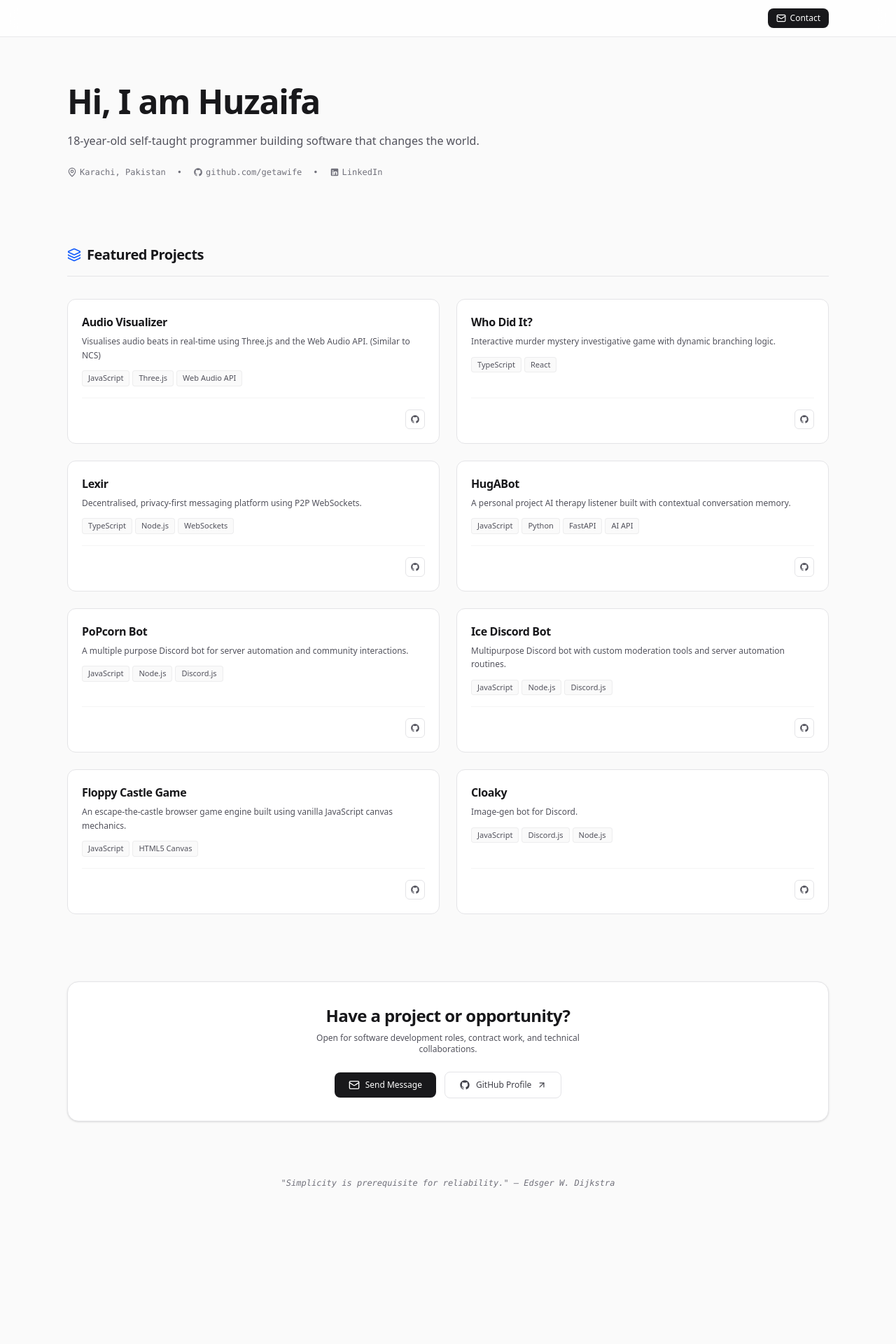
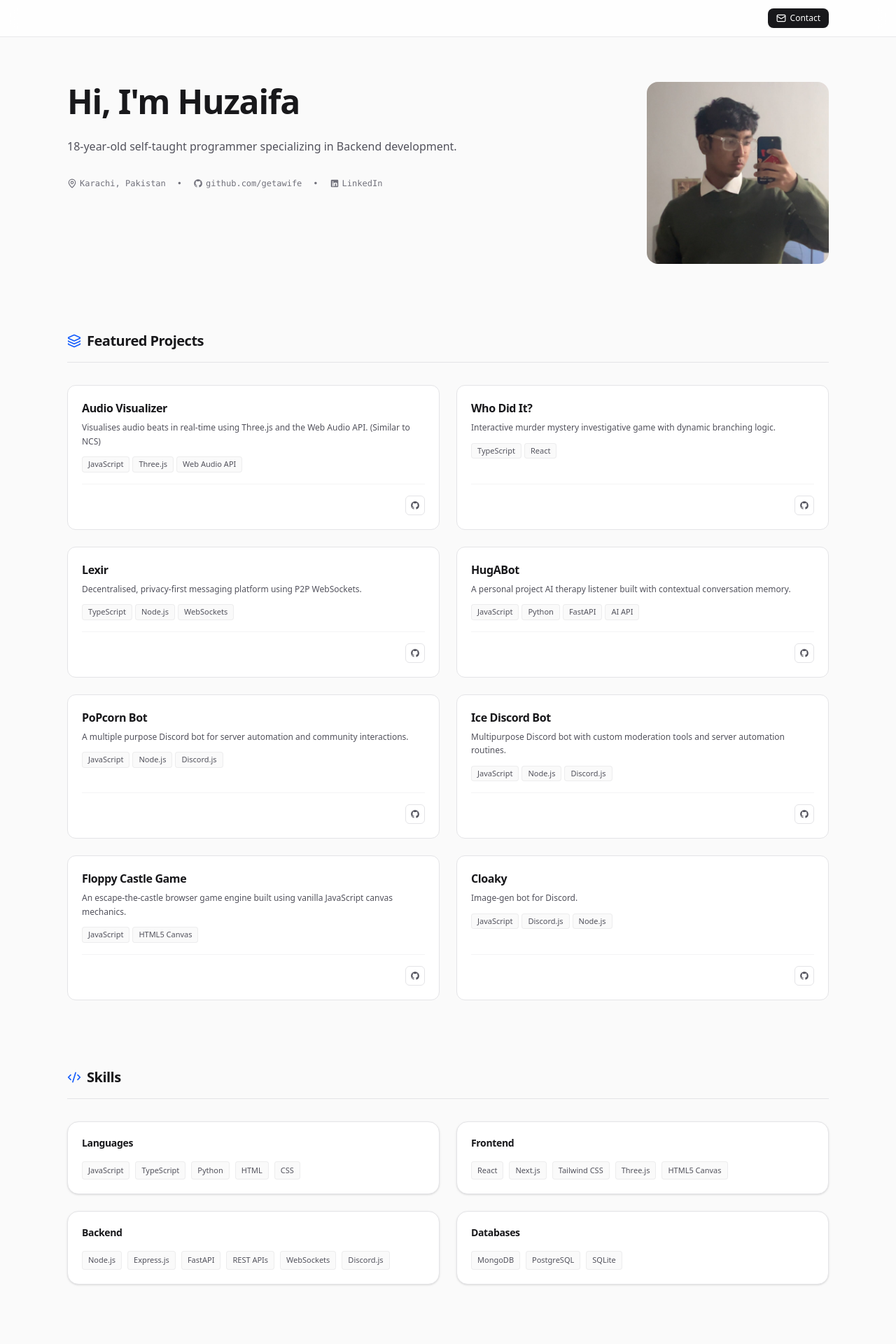
Before and after one commit to getawife/newportfolio, a Next.js app: page / in a window 1280 px wide. Shown: the top 1920 px of the page at 70% size. Before the commit the page ends 1730 px from the top, so only its background shows below. Built offline with nearby package versions, Linux system fonts and the light colour scheme.

Commit message:
pushed updates

```diff
--- a/app/layout.tsx
+++ b/app/layout.tsx
@@ -2,7 +2,7 @@ import "./globals.css";
 import type { Metadata } from "next";
 
 export const metadata: Metadata = {
-  title: "Huzaifa Adnan (@getawife) — Software Engineer & Systems Builder",
+  title: "Huzaifa Adnan — Software Engineer & Systems Builder",
   description:
     "Personal engineering portfolio of Huzaifa Adnan, an 18-year-old self-taught programmer based in Karachi, Pakistan specializing in TypeScript, Next.js, systems, and web tools.",
   keywords: [
@@ -17,8 +17,7 @@ export const metadata: Metadata = {
   authors: [{ name: "Huzaifa Adnan", url: "https://github.com/getawife" }],
   openGraph: {
     title: "Huzaifa Adnan — Software Engineer Portfolio",
-    description:
-      "Self-taught developer crafting focused web applications, interactive software, and developer tools.",
+    description: "Self-taught developer focused on open source side projects.",
     type: "website",
   },
 };
--- a/app/page.tsx
+++ b/app/page.tsx
@@ -1,13 +1,16 @@
 "use client";
 
 import { useState } from "react";
+import Image from "next/image";
 import { Navbar } from "@/components/Navbar";
 import { ProjectCard } from "@/components/ProjectCard";
 import { ContactModal } from "@/components/ContactModal";
 import { Footer } from "@/components/Footer";
 import { PORTFOLIO_DATA } from "@/config/portfolioData";
 import { GithubIcon, LinkedinIcon } from "@/components/CustomIcons";
-import { Mail, MapPin, ArrowUpRight, Layers } from "lucide-react";
+import { SkillTree } from "@/components/SkillTree";
+import { SKILLS } from "@/config/skillTree";
+import { Mail, MapPin, ArrowUpRight, Layers, Code2 } from "lucide-react";
 
 export default function Home() {
   const [isContactOpen, setIsContactOpen] = useState(false);
@@ -17,15 +20,18 @@ export default function Home() {
       <Navbar onOpenContact={() => setIsContactOpen(true)} />
 
       <main className="mx-auto max-w-6xl px-4 py-12 md:px-8 space-y-24">
-        <section id="top" className="pt-4 space-y-4 max-w-3xl">
+        <section id="top" className="pt-4">
+          <div className="flex flex-col-reverse gap-8 md:flex-row md:items-start md:justify-between">
+            <div className="flex-1 max-w-3xl space-y-6">
               <h1 className="text-3xl font-bold tracking-tight text-zinc-900 sm:text-5xl leading-[1.15]">
-            Hi, I am Huzaifa
+                Hi, I'm Huzaifa
               </h1>
 
               <p className="text-base text-zinc-600 leading-relaxed">
                 {PORTFOLIO_DATA.profile.bio}
               </p>
 
+              <div className="flex flex-wrap items-center gap-4 text-xs font-mono text-zinc-500">
                 <div className="flex flex-wrap items-center gap-4 text-xs font-mono text-zinc-500 pt-2">
                   <span className="flex items-center gap-1">
                     <MapPin className="h-3.5 w-3.5" />
@@ -52,6 +58,23 @@ export default function Home() {
                     LinkedIn
                   </a>
                 </div>
+              </div>
+            </div>
+
+            <div
+              className="relative aspect-square shrink-0 self-center md:self-start overflow-hidden rounded-2xl"
+              style={{ width: "clamp(160px, 22vw, 260px)" }}
+            >
+              <Image
+                src="/me.jpg"
+                alt="Huzaifa"
+                fill
+                priority
+                className="object-cover"
+                sizes="(max-width:768px) 160px, 22vw"
+              />
+            </div>
+          </div>
         </section>
 
         <section id="projects" className="space-y-8 scroll-mt-24">
@@ -65,6 +88,21 @@ export default function Home() {
           <div className="grid gap-6 sm:grid-cols-2 lg:grid-cols-2">
             {PORTFOLIO_DATA.projects.map((project) => (
               <ProjectCard key={project.id} project={project} />
+            ))}
+          </div>
+        </section>
+
+        <section id="skills" className="space-y-8 scroll-mt-24">
+          <div className="border-b border-zinc-200 pb-4">
+            <h2 className="flex items-center gap-2 text-xl font-bold tracking-tight text-zinc-900">
+              <Code2 className="h-5 w-5 text-blue-600" />
+              <span>Skills</span>
+            </h2>
+          </div>
+
+          <div className="grid gap-6 sm:grid-cols-2">
+            {SKILLS.map((category) => (
+              <SkillTree key={category.title} category={category} />
             ))}
           </div>
         </section>
@@ -83,7 +121,7 @@ export default function Home() {
           <div className="flex flex-wrap items-center justify-center gap-3">
             <button
               onClick={() => setIsContactOpen(true)}
-              className="flex items-center gap-2 rounded-lg bg-zinc-900 px-5 py-2.5 text-xs font-medium text-white transition hover:bg-zinc-800"
+              className="flex cursor-pointer items-center gap-2 rounded-lg bg-zinc-900 px-5 py-2.5 text-xs font-medium text-white transition hover:bg-zinc-800"
             >
               <Mail className="h-4 w-4" />
               <span>Send Message</span>
@@ -93,7 +131,7 @@ export default function Home() {
               href={PORTFOLIO_DATA.profile.github}
               target="_blank"
               rel="noopener noreferrer"
-              className="flex items-center gap-2 rounded-lg border border-zinc-200 bg-white px-5 py-2.5 text-xs font-medium text-zinc-700 transition hover:bg-zinc-100"
+              className="flex cursor-pointer items-center gap-2 rounded-lg border border-zinc-200 bg-white px-5 py-2.5 text-xs font-medium text-zinc-700 transition hover:bg-zinc-100"
             >
               <GithubIcon className="h-4 w-4" />
               <span>GitHub Profile</span>
--- a/components/Navbar.tsx
+++ b/components/Navbar.tsx
@@ -12,7 +12,7 @@ export function Navbar({ onOpenContact }: NavbarProps) {
       <div className="mx-auto flex max-w-6xl items-center justify-end px-4 py-3 md:px-8">
         <button
           onClick={onOpenContact}
-          className="flex items-center gap-1.5 rounded-lg bg-zinc-900 px-3 py-1.5 text-xs font-medium text-white transition hover:bg-zinc-800"
+          className="flex cursor-pointer items-center gap-1.5 rounded-lg bg-zinc-900 px-3 py-1.5 text-xs font-medium text-white transition hover:bg-zinc-800"
         >
           <Mail className="h-3.5 w-3.5" />
           <span>Contact</span>
--- /dev/null
+++ b/components/SkillTree.tsx
@@ -0,0 +1,28 @@
+"use client";
+
+import { SkillCategory } from "@/config/skillTree";
+
+interface SkillTreeProps {
+  category: SkillCategory;
+}
+
+export function SkillTree({ category }: SkillTreeProps) {
+  return (
+    <div className="rounded-2xl border border-zinc-200 bg-white p-5 shadow-sm transition hover:border-zinc-300">
+      <h3 className="mb-4 text-sm font-semibold tracking-tight text-zinc-900">
+        {category.title}
+      </h3>
+
+      <div className="flex flex-wrap gap-2">
+        {category.skills.map((skill) => (
+          <span
+            key={skill}
+            className="rounded border border-zinc-200/60 bg-zinc-50 px-2 py-1 text-[11px] text-zinc-600 transition hover:border-zinc-300 hover:bg-zinc-100"
+          >
+            {skill}
+          </span>
+        ))}
+      </div>
+    </div>
+  );
+}
--- a/config/portfolioData.ts
+++ b/config/portfolioData.ts
@@ -1,7 +1,6 @@
 export interface Project {
   id: string;
   title: string;
-  category: "Full Stack" | "Systems / AI" | "Web Apps" | "Tools";
   description: string;
   longDescription: string;
   tags: string[];
@@ -25,7 +24,7 @@ export interface ExperienceItem {
 export const PORTFOLIO_DATA = {
   profile: {
     location: "Karachi, Pakistan",
-    bio: "18-year-old self-taught programmer building software that changes the world.",
+    bio: "18-year-old self-taught programmer specializing in Backend development.",
     email: "huzaifa.bodyfa@gmail.com",
     github: "https://github.com/getawife",
     linkedin: "https://linkedin.com/in/huzaifaadnan",
--- /dev/null
+++ b/config/skillTree.ts
@@ -0,0 +1,30 @@
+export interface SkillCategory {
+  title: string;
+  skills: string[];
+}
+
+export const SKILLS: SkillCategory[] = [
+  {
+    title: "Languages",
+    skills: ["JavaScript", "TypeScript", "Python", "HTML", "CSS"],
+  },
+  {
+    title: "Frontend",
+    skills: ["React", "Next.js", "Tailwind CSS", "Three.js", "HTML5 Canvas"],
+  },
+  {
+    title: "Backend",
+    skills: [
+      "Node.js",
+      "Express.js",
+      "FastAPI",
+      "REST APIs",
+      "WebSockets",
+      "Discord.js",
+    ],
+  },
+  {
+    title: "Databases",
+    skills: ["MongoDB", "PostgreSQL", "SQLite"],
+  },
+];
```
Also changed, not shown: public/me.jpg (added). Lines whose indentation alone changed are shown as unchanged.
